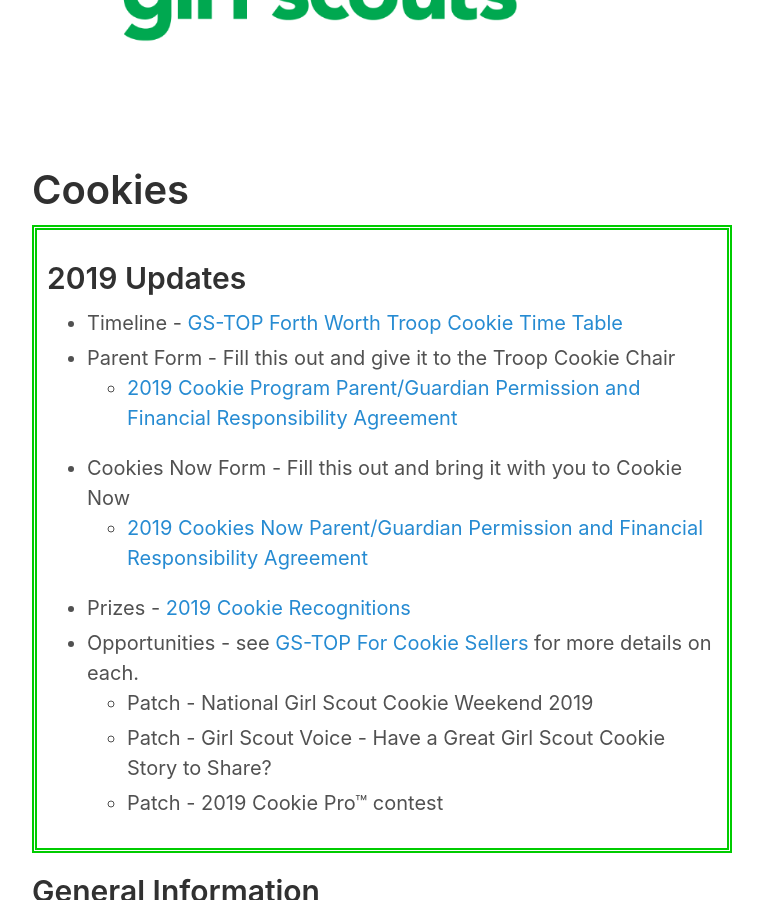
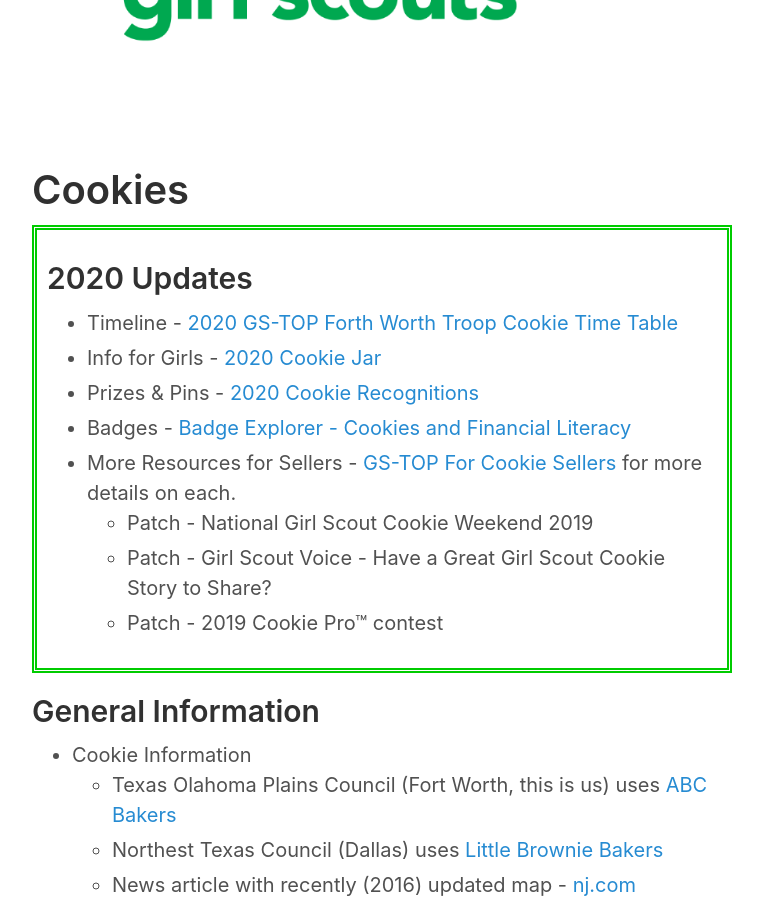
Before and after one commit to Troop1610/troop1610.github.io, a Jekyll site: the page built from cookies.md, in a window 1280 px wide and 900 px high, scrolled down 260 px. Shown: the whole window, without its empty margins (258-1021 px from the left). Built offline with Jekyll 4.4.1, drawn with Linux system fonts in a browser that asks for light colours.

Commit message:
Update cookies.md

```diff
--- a/cookies.md
+++ b/cookies.md
@@ -5,15 +5,13 @@
 
 <div style="border-color:#00cc00; border-style:double; border-width:thick; padding: 10px" markdown="1">
 
-## 2019 Updates
+## 2020 Updates
 
-- Timeline - [GS-TOP Forth Worth Troop Cookie Time Table](https://www.gs-top.org/content/dam/girlscouts-gs-top/cookies-2019/2019%20Fort%20Worth%20%20Troop%20Cookie%20Time%20Table.pdf)
-- Parent Form - Fill this out and give it to the Troop Cookie Chair
-  - [2019 Cookie Program Parent/Guardian Permission and Financial Responsibility Agreement](https://www.gs-top.org/content/dam/girlscouts-gs-top/cookies-2019/2019%20Parent%20Permission%20and%20Financial%20Responsibility%20Agreement%20Cookie%20%20-%20Abilene%20FW%20Lubbock.pdf)
-- Cookies Now Form - Fill this out and bring it with you to Cookie Now
-  - [2019 Cookies Now Parent/Guardian Permission and Financial Responsibility Agreement](https://www.gs-top.org/content/dam/girlscouts-gs-top/cookies-2019/2019%20Cookies%20Now!%20%20Permission%20Agreement.pdf)
-- Prizes - [2019 Cookie Recognitions](https://www.gs-top.org/content/dam/girlscouts-gs-top/cookies-2019/2019%20Cookie%20Recognitions-All%20Areas.jpg)
-- Opportunities - see [GS-TOP For Cookie Sellers](https://www.gs-top.org/en/cookies/for-cookie-sellers.html) for more details on each.
+- Timeline - [2020 GS-TOP Forth Worth Troop Cookie Time Table](https://www.gs-top.org/content/dam/girlscouts-gs-top/documents/one-off-documents/2019/cookies/2020%20Fort%20Worth%20Troop%20Cookie%20Time%20Table.pdf)
+- Info for Girls - [2020 Cookie Jar](https://www.gs-top.org/content/dam/girlscouts-gs-top/documents/one-off-documents/2019/cookies/2020%20Cookie%20Jar.pdf)
+- Prizes & Pins - [2020 Cookie Recognitions](https://www.gs-top.org/content/dam/girlscouts-gs-top/documents/one-off-documents/2019/cookies/2020%20Recognitions%20for%20Girls.pdf)
+- Badges - [Badge Explorer - Cookies and Financial Literacy](https://www.gs-top.org/content/dam/girlscouts-gs-top/documents/one-off-documents/2019/cookies/Badges%20-%20Cookies%20and%20Financial%20Literacy%20WEB.pdf)
+- More Resources for Sellers - [GS-TOP For Cookie Sellers](https://www.gs-top.org/en/cookies/cookie-resources.html) for more details on each.
   - Patch - National Girl Scout Cookie Weekend 2019
   - Patch - Girl Scout Voice - Have a Great Girl Scout Cookie Story to Share?
   - Patch - 2019 Cookie Pro™ contest
```
